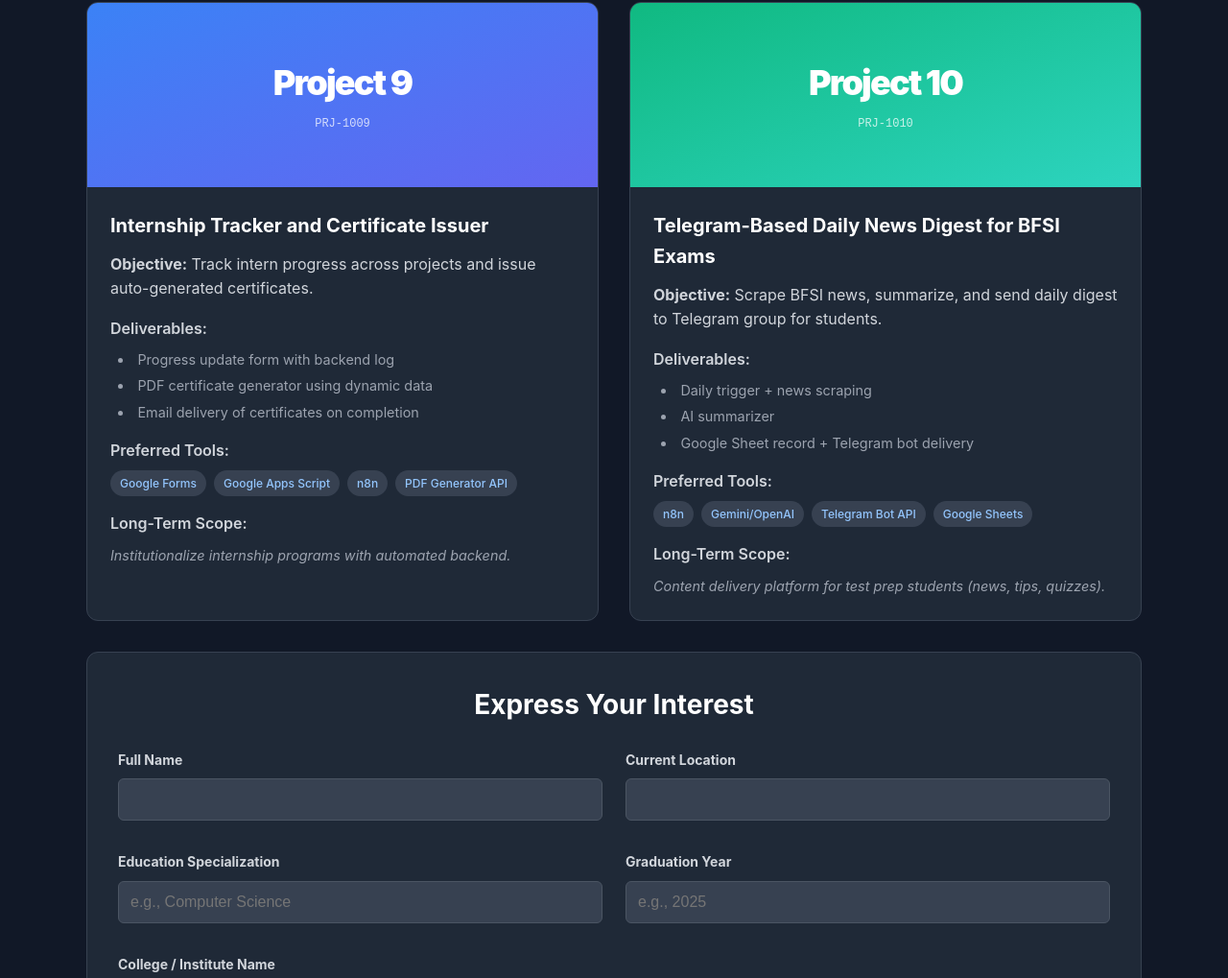
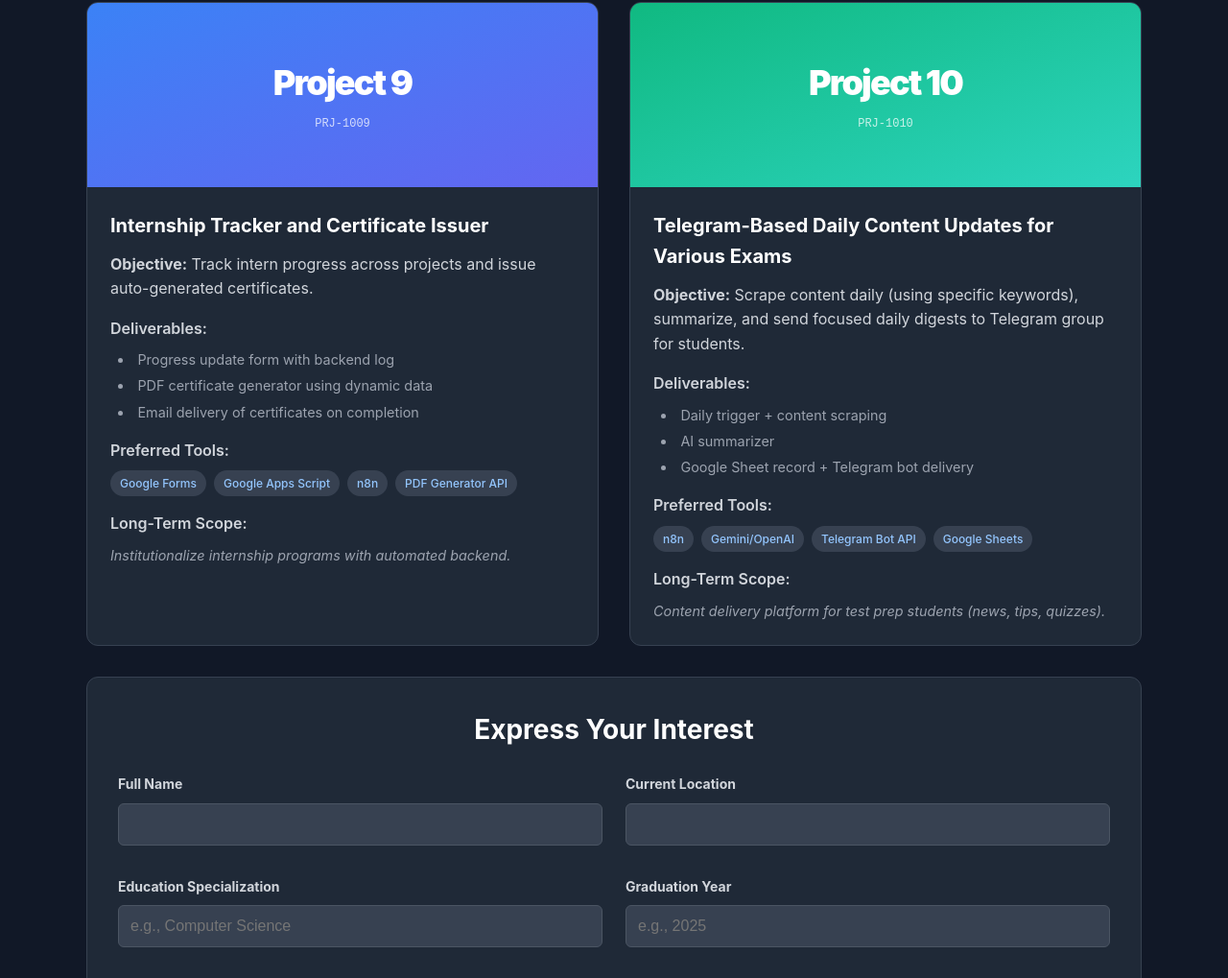
Before and after one commit to NissanRo/AIConnect_Static, a plain HTML site: page index.html in a window 1280 px wide. Shown: the part 3757-4776 px from the top of the page at 96% size. Drawn offline with Linux system fonts and the light colour scheme.

Commit message:
Update index.html

```diff
--- a/index.html
+++ b/index.html
@@ -394,7 +394,7 @@
                 { id: 7, uid: 'PRJ-1007', title: 'AI-Driven Student Feedback Analyzer', objective: 'Analyze student feedback across courses to identify key pain points and praise areas.', deliverables: ['Feedback form connected to analytics dashboard', 'Sentiment analysis with highlight tagging', 'AI-generated improvement suggestions'], tools: ['Google Forms', 'n8n', 'Gemini/OpenAI', 'Google Data Studio'], longTermScope: 'Real-time student feedback loop integrated into course design workflow.' },
                 { id: 8, uid: 'PRJ-1008', title: 'WhatsApp Notification Engine for Batch Updates', objective: 'Notify students about class updates, deadlines, or offers through automated WhatsApp flows.', deliverables: ['Build messaging flow templates (batch start, mock test alerts, offer alerts)', 'Connect to Google Sheets/Airtable for bulk contact lists', 'Send via WhatsApp Cloud API'], tools: ['n8n', 'WhatsApp Cloud API', 'Google Sheets', 'Meta Business Suite'], longTermScope: 'Multi-platform engagement automation engine (WhatsApp, Telegram, Email).'},
                 { id: 9, uid: 'PRJ-1009', title: 'Internship Tracker and Certificate Issuer', objective: 'Track intern progress across projects and issue auto-generated certificates.', deliverables: ['Progress update form with backend log', 'PDF certificate generator using dynamic data', 'Email delivery of certificates on completion'], tools: ['Google Forms', 'Google Apps Script', 'n8n', 'PDF Generator API'], longTermScope: 'Institutionalize internship programs with automated backend.' },
-                { id: 10, uid: 'PRJ-1010', title: 'Telegram-Based Daily News Digest for BFSI Exams', objective: 'Scrape BFSI news, summarize, and send daily digest to Telegram group for students.', deliverables: ['Daily trigger + news scraping', 'AI summarizer', 'Google Sheet record + Telegram bot delivery'], tools: ['n8n', 'Gemini/OpenAI', 'Telegram Bot API', 'Google Sheets'], longTermScope: 'Content delivery platform for test prep students (news, tips, quizzes).' }
+                { id: 10, uid: 'PRJ-1010', title: 'Telegram-Based Daily Content Updates for Various Exams', objective: 'Scrape content daily (using specific keywords), summarize, and send focused daily digests to Telegram group for students.', deliverables: ['Daily trigger + content scraping', 'AI summarizer', 'Google Sheet record + Telegram bot delivery'], tools: ['n8n', 'Gemini/OpenAI', 'Telegram Bot API', 'Google Sheets'], longTermScope: 'Content delivery platform for test prep students (news, tips, quizzes).' }
             ];
 
             // --- DOM Elements ---
```
